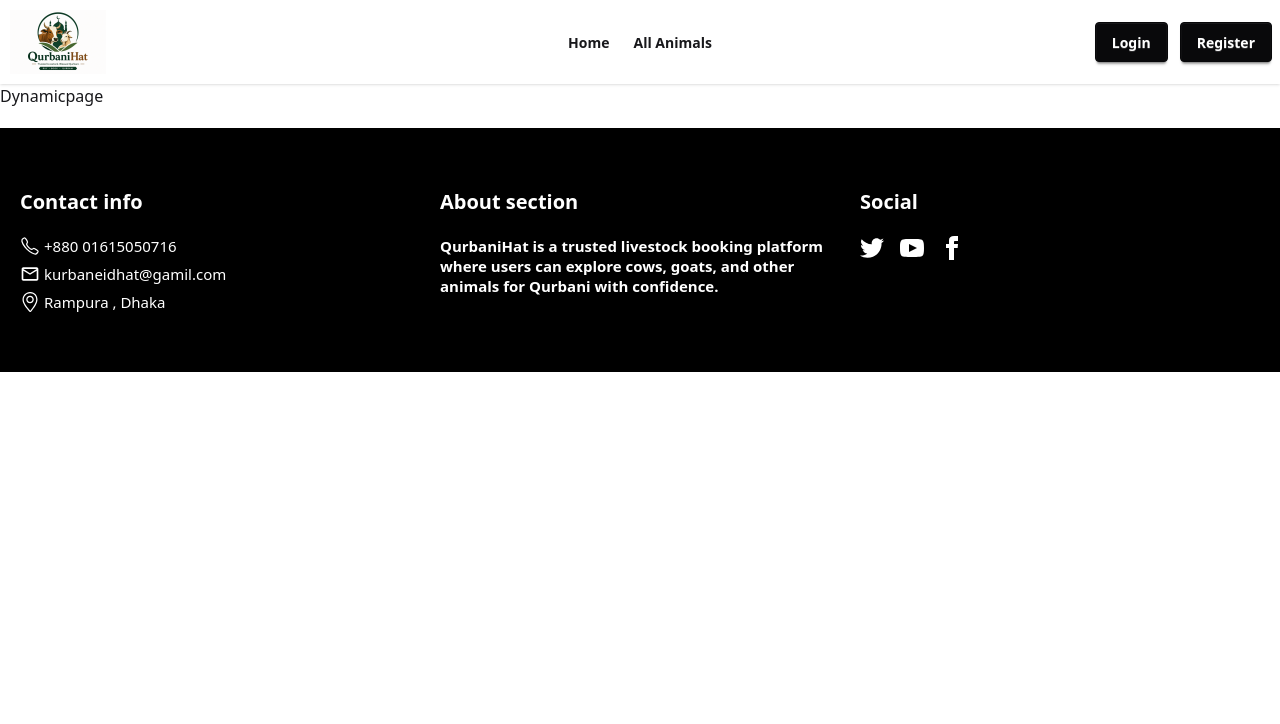
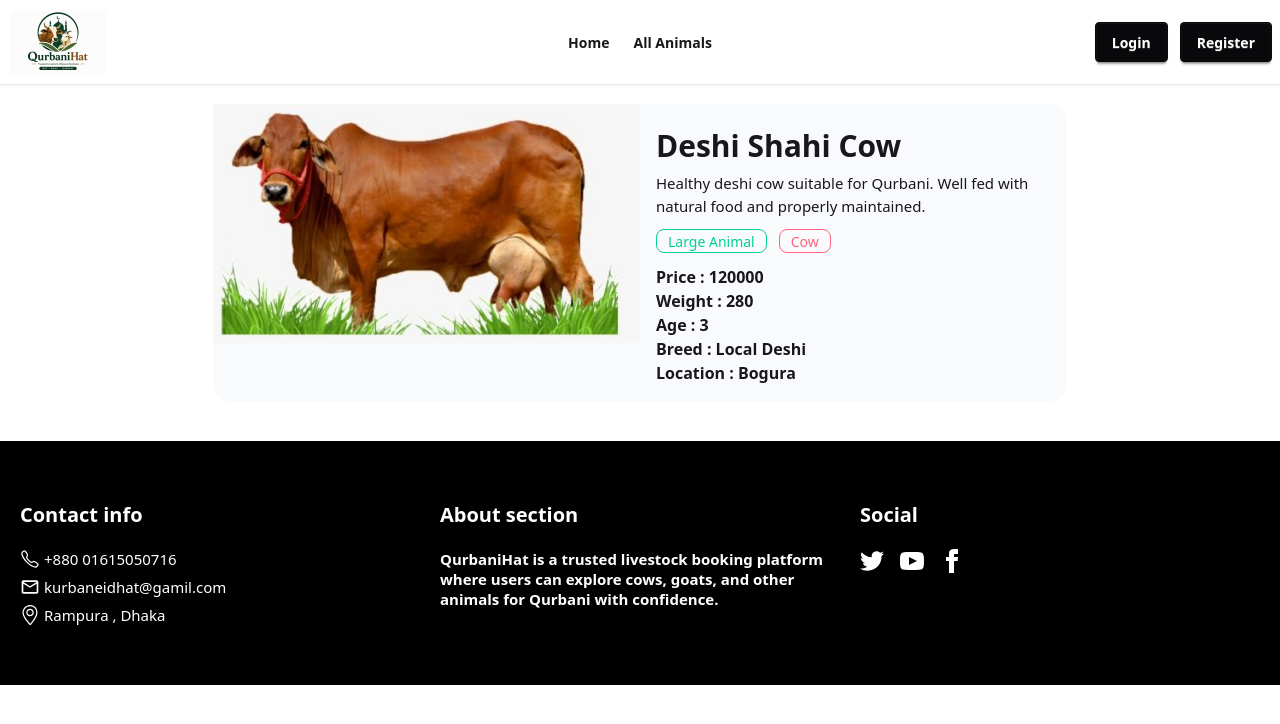
Before and after one commit to Symun-Hossain-Shifat/Assingment-Eight-repo, a Next.js app: page /details/1 in a window 1280 px wide. Shown: the top 724 px of the page. Built offline with nearby package versions, Linux system fonts and the light colour scheme.

Commit message:
dynamic page done

```diff
--- a/src/app/(main)/details/[id]/page.jsx
+++ b/src/app/(main)/details/[id]/page.jsx
@@ -1,10 +1,38 @@
 import React from 'react'
-
+import animal from '@/Data/animal.json'
 async function Dynamicpage ({params}) {
   const {id} = await params ;
-  console.log(id)
+  const Id = parseInt(id)
+  const Data = animal.find( D => D.id === Id);
+  console.log(Data)
+  console.log(Id)
   return (
-    <div>Dynamicpage </div>
+    <div className='mx-auto w-8/12 py-5'>
+      <div className="grid grid-cols-2 bg-gray-50 rounded-2xl">
+  <figure>
+    <img
+      src={Data.image}
+      alt="Album" />
+  </figure>
+  <div className="p-4 ">
+    <h2 className="card-title my-2 text-3xl">{Data.name}</h2>
+    <p className='text-[15px]'>{Data.description}</p>
+    <div className='flex items-center mt-3 gap-3'>
+      <div className="badge badge-outline badge-success">{Data.category}</div>
+    <div className="badge badge-outline badge-error">{Data.type}</div>
+
+    </div>
+    <p className=' font-semibold mt-3'>Price : {Data.price}</p>
+    <p className=' font-semibold'>Weight : {Data.weight}</p>
+    <p className=' font-semibold'>Age : {Data.age}</p>
+    <p className=' font-semibold'>Breed : {Data.breed}</p>
+    <p className=' font-semibold'>Location : {Data.location}</p>
+
+  </div>
+</div>
+
+    </div>
+
   )
 }
 
```
